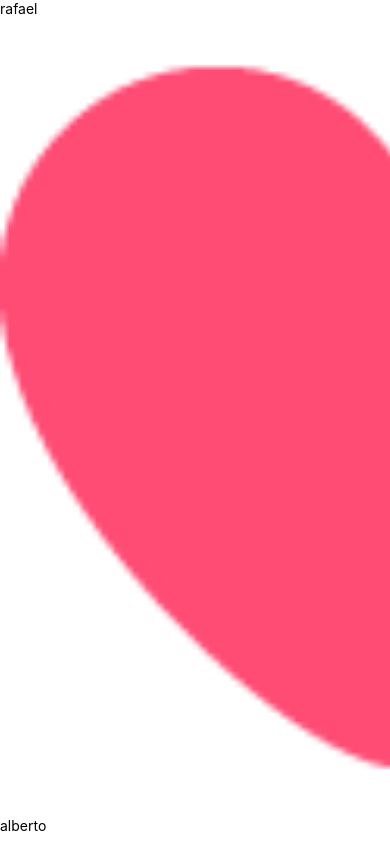
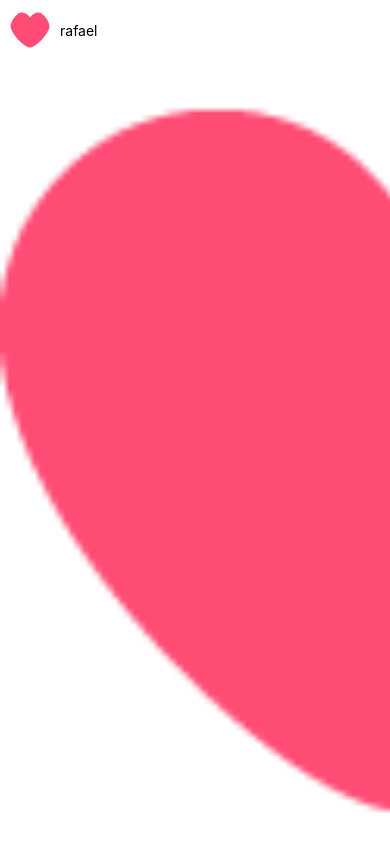
Before and after one commit to icaropj/Instalura, a React Native app: screen / in a window 390 px wide. Built offline with nearby package versions, Linux system fonts and the light colour scheme.

Commit message:
upgrade layout and create stylesheet

```diff
--- a/App.js
+++ b/App.js
@@ -32,12 +32,34 @@ export default class App extends Component<{}> {
         data={fotos}
         renderItem={ ({item}) =>
           <View>
-            <Text>{item.usuario}</Text>
+            <View style={styles.cabecalho}>
+              <Image source={require('./resources/img/s2-checked.png')}
+                style={styles.fotoPerfil}/>
+              <Text>{item.usuario}</Text>
+            </View>
             <Image source={require('./resources/img/s2-checked.png')}
-              style={{width:width, height:width}}/>
+              style={styles.fotoPost}/>
           </View>
         }
       />
     );
   }
 }
+
+const styles = StyleSheet.create({
+  cabecalho:{
+    margin:10,
+    flexDirection: 'row',
+    alignItems:'center'
+  },
+  fotoPerfil:{
+    marginRight:10,
+    borderRadius:20 ,
+    width:40,
+    height:40
+  },
+  fotoPost:{
+    width:width,
+    height:width
+  }
+})
```
